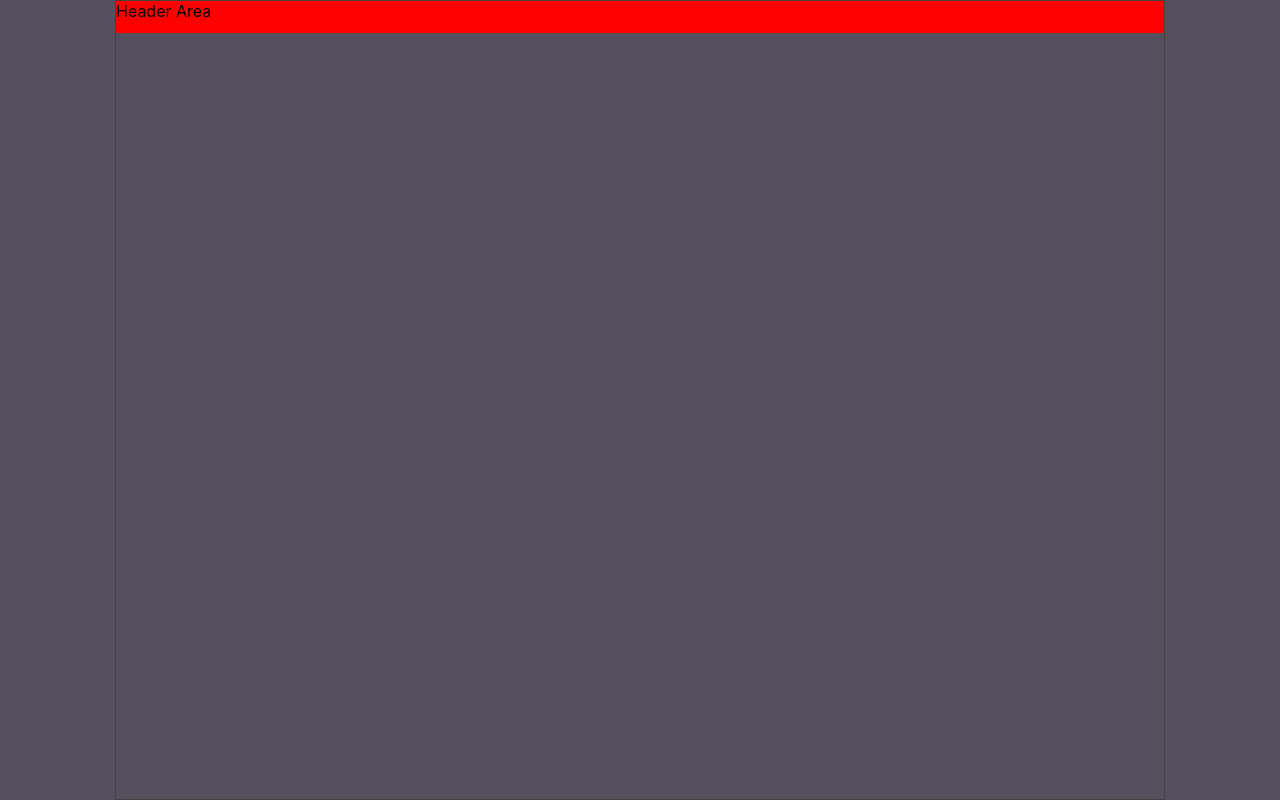
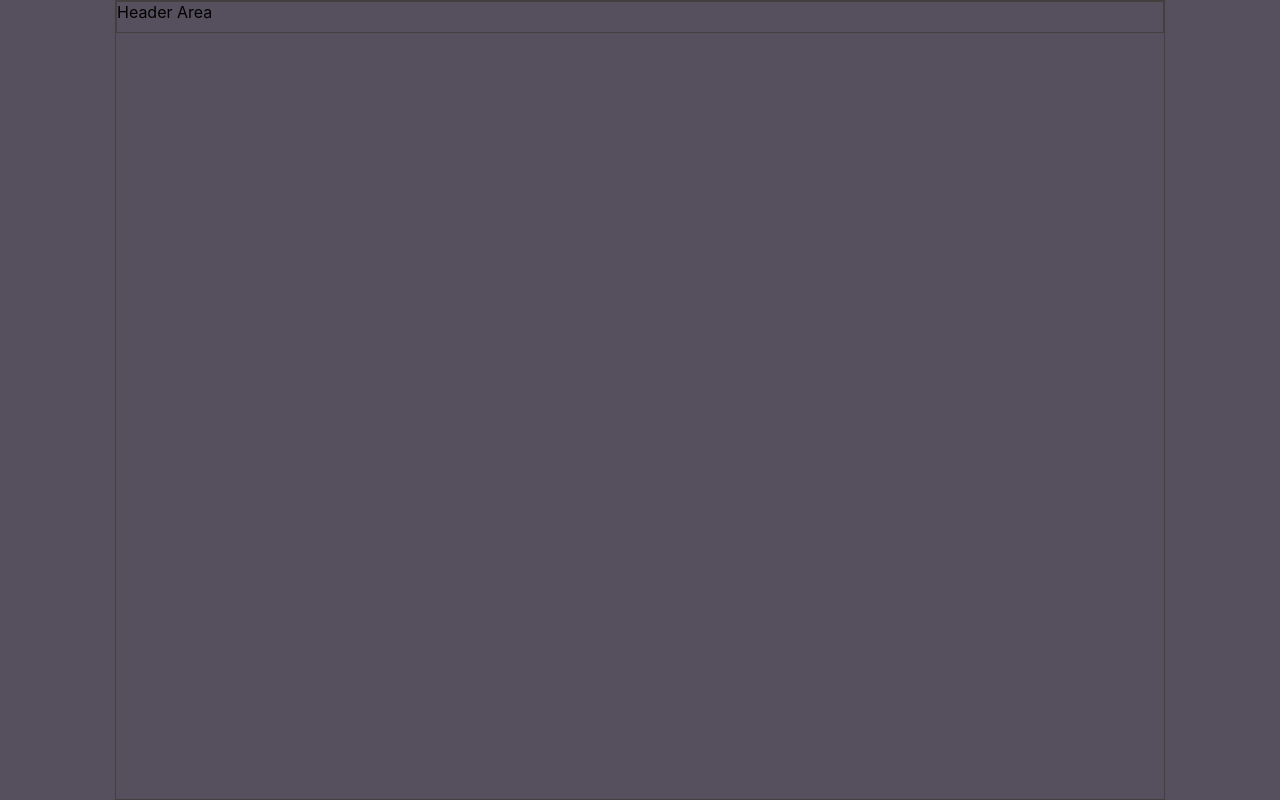
Before and after one commit to franciscoclavero/calendar, a Next.js app: page / in a window 1280 px wide. Built offline with nearby package versions, Linux system fonts and the light colour scheme.

Commit message:
refactor: border and default css

```diff
--- a/src/components/HeaderArea/style.module.css
+++ b/src/components/HeaderArea/style.module.css
@@ -1,5 +1,5 @@
 .body {
-  background-color: red;
+  border: 1px solid #41403E;
   height: 32px;
   width: 100%;
 }
--- a/styles/global.css
+++ b/styles/global.css
@@ -10,7 +10,7 @@ body {
   box-sizing: border-box;
 }
 
-main {
+/* main {
   padding: 5rem 0;
   flex: 1;
   display: flex;
@@ -50,4 +50,4 @@ code {
   font-size: 1.1rem;
   font-family: Menlo, Monaco, Lucida Console, Liberation Mono, DejaVu Sans Mono,
     Bitstream Vera Sans Mono, Courier New, monospace;
-}
+} */
```
